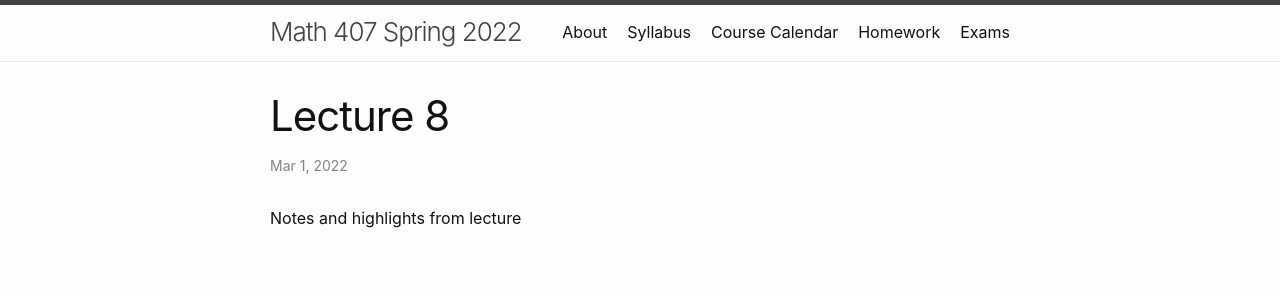
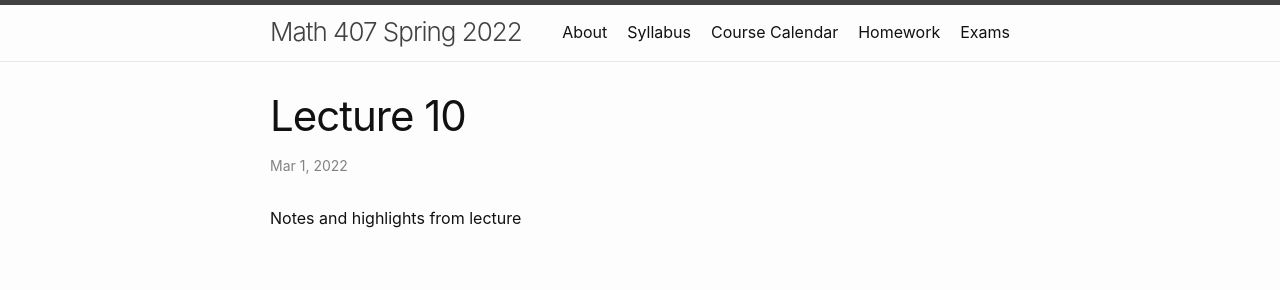
Before and after one commit to wcasper/math407spring2022, a Jekyll site: the page built from _posts/2022-02-29-Week-6-Lecture-10.md, in a window 1280 px wide. Shown: the top 290 px of the page. Built offline with Jekyll 4.4.1, drawn with Linux system fonts in a browser that asks for light colours.

Commit message:
fixed typo

```diff
--- a/_posts/2022-02-29-Week-6-Lecture-10.md
+++ b/_posts/2022-02-29-Week-6-Lecture-10.md
@@ -1,6 +1,6 @@
 ---
 layout: post
-title: Lecture 8
+title: Lecture 10
 ---
 
 Notes and highlights from lecture
@@ -18,4 +18,4 @@ Notes and highlights from lecture
 
 ## Additional resources
 
-* <a target="_parent" href="https://wcasper.github.io/math407spring2022/extras/notes/lecture10-2022-02-28.pdf">lecture notes (pdf)</a>
+* <a target="_parent" href="https://wcasper.github.io/math407spring2022/extras/notes/lecture10-2022-03-01.pdf">lecture notes (pdf)</a>
```
